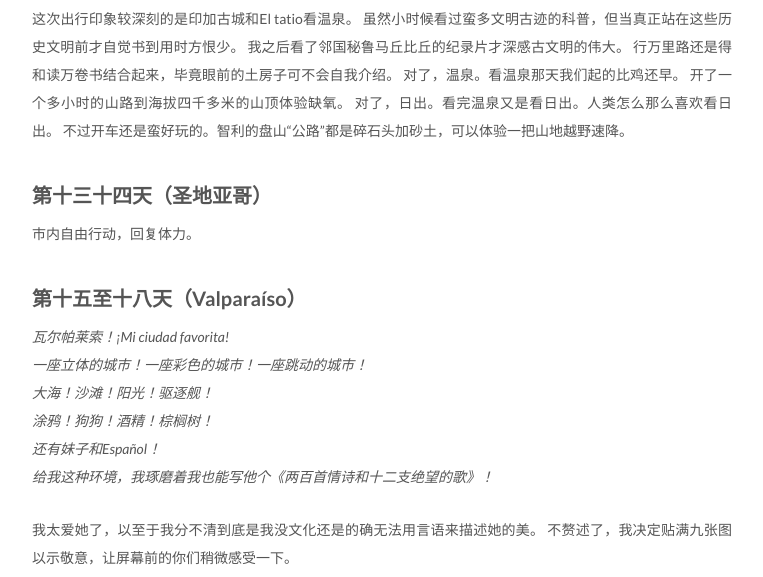
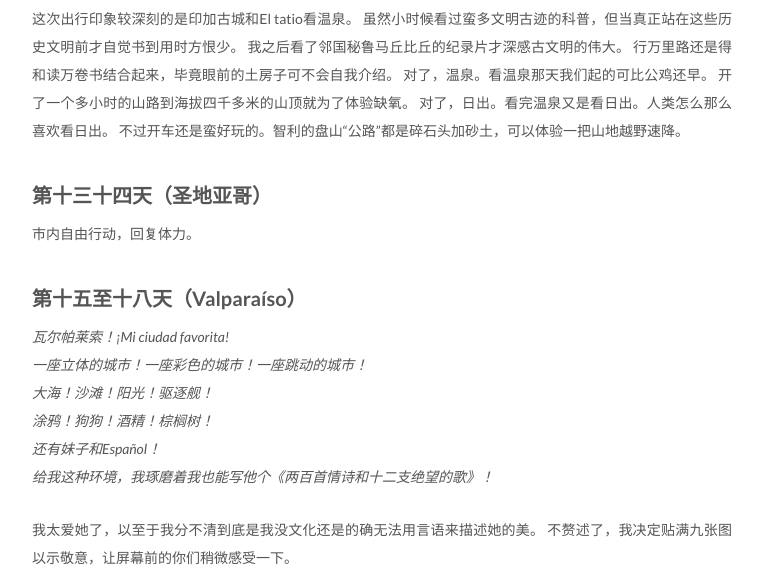
Before and after one commit to pwyq/blog, a Jekyll site: the page built from _posts/2020-02-01-Chile-travels.md, in a window 1280 px wide and 1400 px high, scrolled down 12753 px, cut to the strip 250-827 px from the top of the window. Shown: the whole strip, without its empty margins (258-1021 px from the left). Built offline with Jekyll 4.4.1, drawn with Linux system fonts in a browser that asks for light colours.

Commit message:
Update 2020-02-01-Chile-travels.md

```diff
--- a/_posts/2020-02-01-Chile-travels.md
+++ b/_posts/2020-02-01-Chile-travels.md
@@ -229,8 +229,8 @@ tags:
 虽然小时候看过蛮多文明古迹的科普，但当真正站在这些历史文明前才自觉书到用时方恨少。
 我之后看了邻国秘鲁马丘比丘的纪录片才深感古文明的伟大。
 行万里路还是得和读万卷书结合起来，毕竟眼前的土房子可不会自我介绍。
-对了，温泉。看温泉那天我们起的比鸡还早。
-开了一个多小时的山路到海拔四千多米的山顶体验缺氧。
+对了，温泉。看温泉那天我们起的可比公鸡还早。
+开了一个多小时的山路到海拔四千多米的山顶就为了体验缺氧。
 对了，日出。看完温泉又是看日出。人类怎么那么喜欢看日出。
 不过开车还是蛮好玩的。智利的盘山“公路”都是碎石头加砂土，可以体验一把山地越野速降。
 
```
